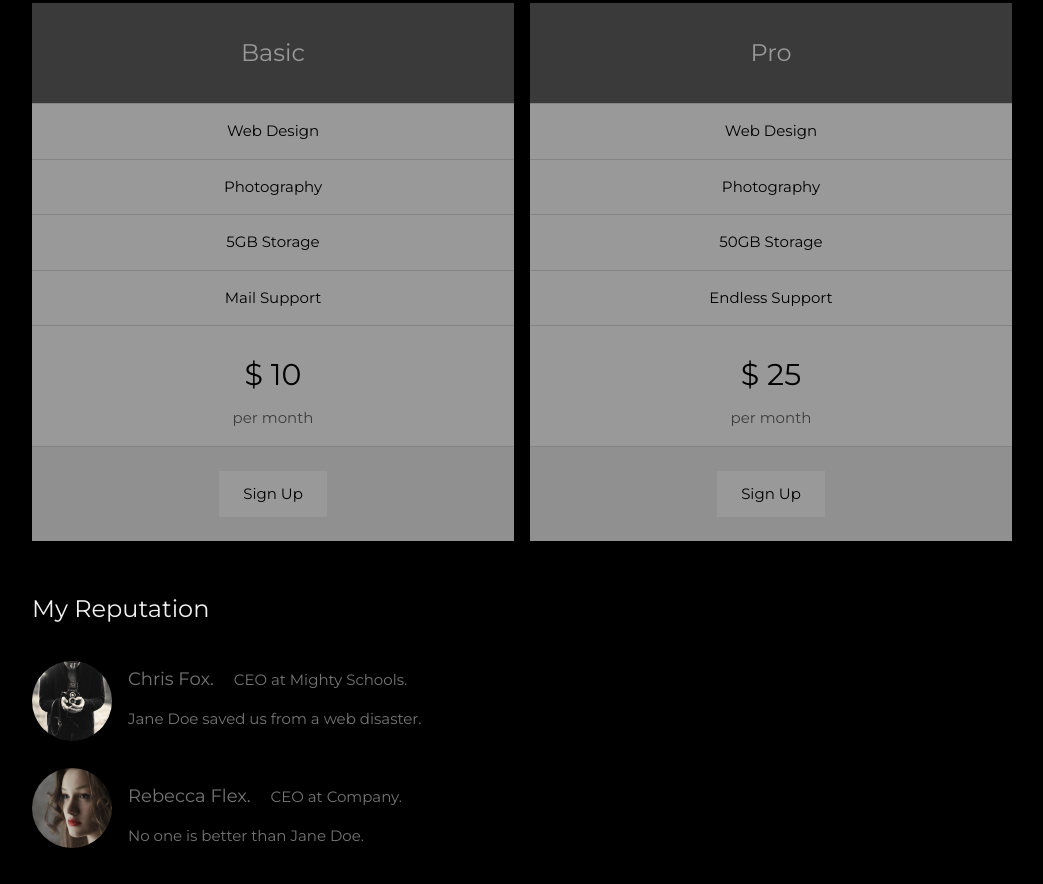
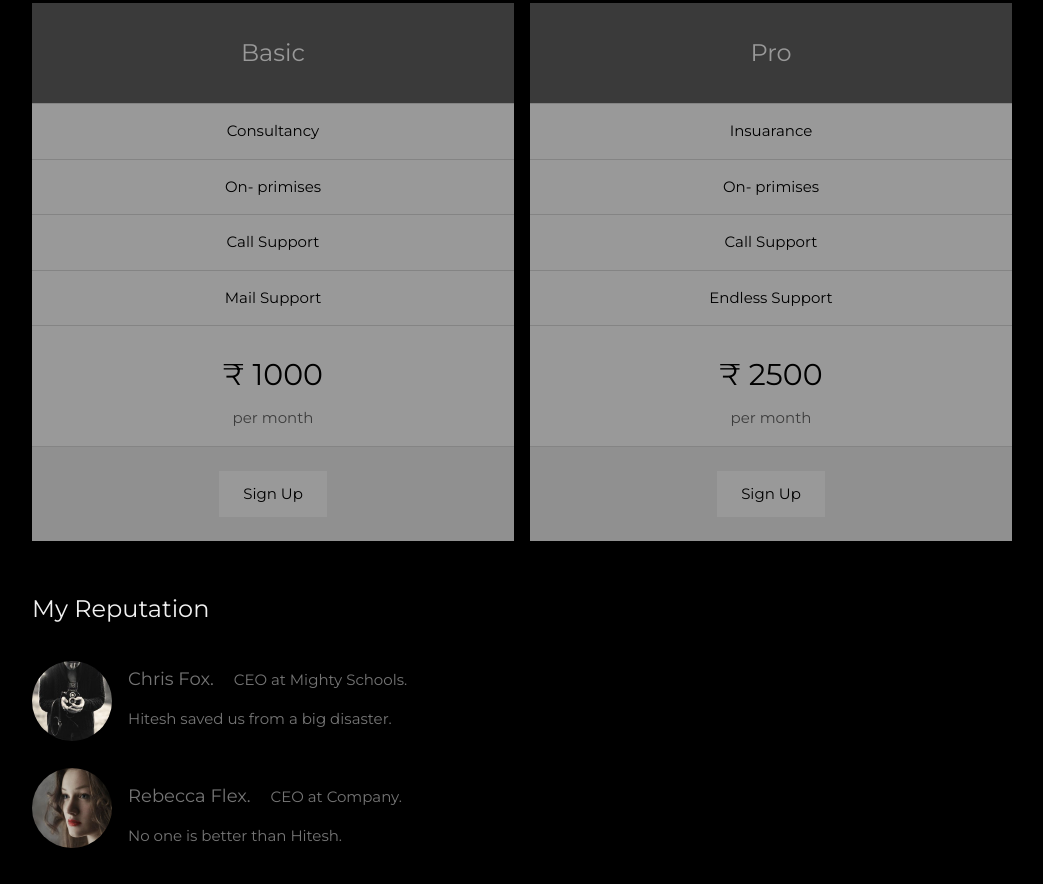
Before and after one commit to vivekout/hiteshbellani, a plain HTML site: page index.html in a window 1280 px wide. Shown: the part 1816-2700 px from the top of the page, without its empty margins (178-1221 px from the left). Drawn offline with nearby package versions, Linux system fonts and the light colour scheme.

Commit message:
Update index.html

```diff
--- a/index.html
+++ b/index.html
@@ -112,12 +112,12 @@ body, h1,h2,h3,h4,h5,h6 {font-family: "Montserrat", sans-serif}
       <div class="w3-half w3-margin-bottom">
         <ul class="w3-ul w3-white w3-center w3-opacity w3-hover-opacity-off">
           <li class="w3-dark-grey w3-xlarge w3-padding-32">Basic</li>
-          <li class="w3-padding-16">Web Design</li>
-          <li class="w3-padding-16">Photography</li>
-          <li class="w3-padding-16">5GB Storage</li>
+          <li class="w3-padding-16">Consultancy</li>
+          <li class="w3-padding-16">On- primises</li>
+          <li class="w3-padding-16">Call Support</li>
           <li class="w3-padding-16">Mail Support</li>
           <li class="w3-padding-16">
-            <h2>$ 10</h2>
+            <h2>₹ 1000</h2>
             <span class="w3-opacity">per month</span>
           </li>
           <li class="w3-light-grey w3-padding-24">
@@ -129,12 +129,12 @@ body, h1,h2,h3,h4,h5,h6 {font-family: "Montserrat", sans-serif}
       <div class="w3-half">
         <ul class="w3-ul w3-white w3-center w3-opacity w3-hover-opacity-off">
           <li class="w3-dark-grey w3-xlarge w3-padding-32">Pro</li>
-          <li class="w3-padding-16">Web Design</li>
-          <li class="w3-padding-16">Photography</li>
-          <li class="w3-padding-16">50GB Storage</li>
+          <li class="w3-padding-16">Insuarance</li>
+          <li class="w3-padding-16">On- primises</li>
+          <li class="w3-padding-16">Call Support</li>
           <li class="w3-padding-16">Endless Support</li>
           <li class="w3-padding-16">
-            <h2>$ 25</h2>
+            <h2>₹ 2500</h2>
             <span class="w3-opacity">per month</span>
           </li>
           <li class="w3-light-grey w3-padding-24">
@@ -149,11 +149,11 @@ body, h1,h2,h3,h4,h5,h6 {font-family: "Montserrat", sans-serif}
     <h3 class="w3-padding-24 w3-text-light-grey">My Reputation</h3>
     <img src="bandmember.jpg" alt="Avatar" class="w3-left w3-circle w3-margin-right" style="width:80px">
     <p><span class="w3-large w3-margin-right">Chris Fox.</span> CEO at Mighty Schools.</p>
-    <p>Jane Doe saved us from a web disaster.</p><br>
+    <p>Hitesh saved us from a big disaster.</p><br>
 
     <img src="avatar_g2.jpg" alt="Avatar" class="w3-left w3-circle w3-margin-right" style="width:80px">
     <p><span class="w3-large w3-margin-right">Rebecca Flex.</span> CEO at Company.</p>
-    <p>No one is better than Jane Doe.</p>
+    <p>No one is better than Hitesh.</p>
   <!-- End About Section -->
   </div>
 
```
